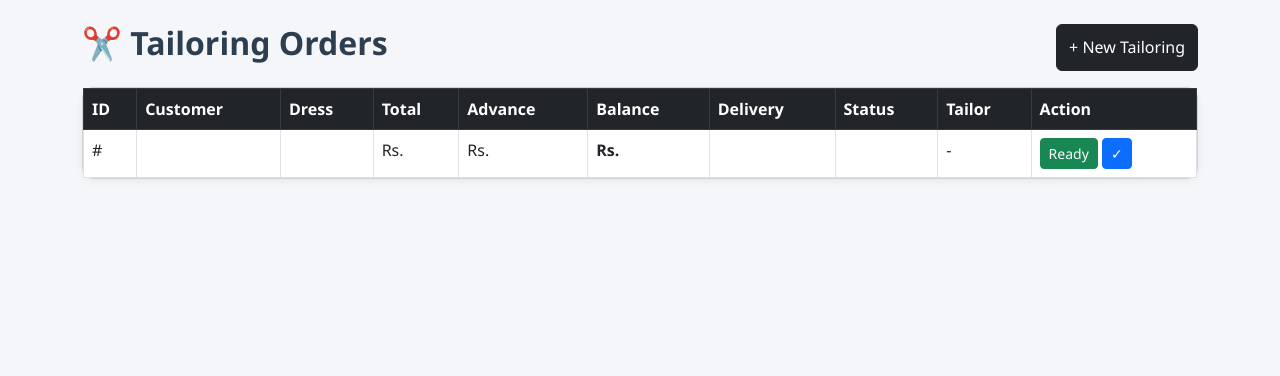
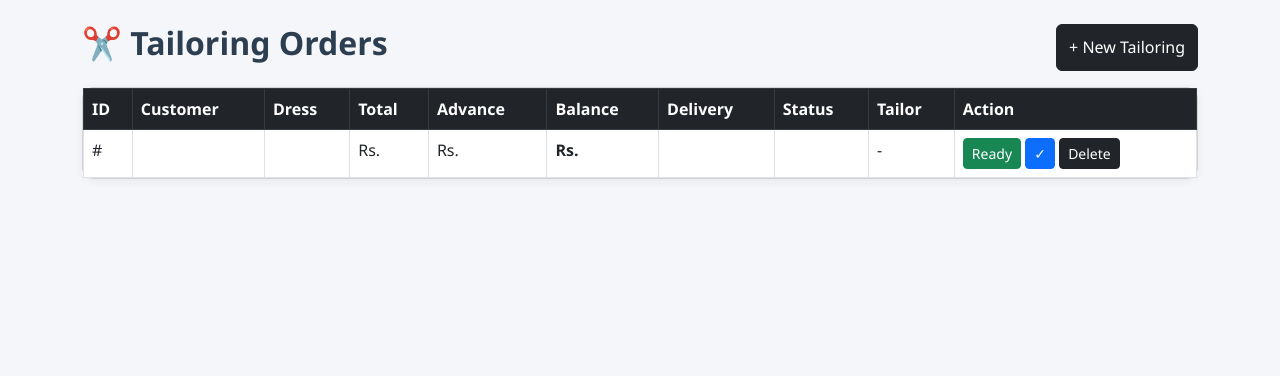
Before and after one commit to sumairafarooq1111-beep/Boutique_Management_System34, a Flask app: page /tailoring in a window 1280 px wide. Shown: the part 57-433 px from the top of the page. Run offline with Flask 3, Linux system fonts and the light colour scheme; the visitor is signed in with stand-in values (Sample User, id 1); a database or web service that is not in the repository returns one stand-in record (values such as "Sample title"); some libraries are stand-ins or nearby versions.

Commit message:
Added delete button to HTML tables

```diff
--- a/templates/tailoring.html
+++ b/templates/tailoring.html
@@ -26,6 +26,7 @@
                     <td>
                         <a href="/tailoring/status/{{ t.tailoring_id }}/Ready" class="btn btn-sm btn-success">Ready</a>
                         <a href="/tailoring/status/{{ t.tailoring_id }}/Delivered" class="btn btn-sm btn-primary">✓</a>
+                        <a href="/tailoring/delete/{{ t.tailoring_id }}" class="btn btn-sm btn-dark" onclick="return confirm('Delete this order?')">Delete</a>
                     </td>
                 </tr>
                 {% endfor %}
```
